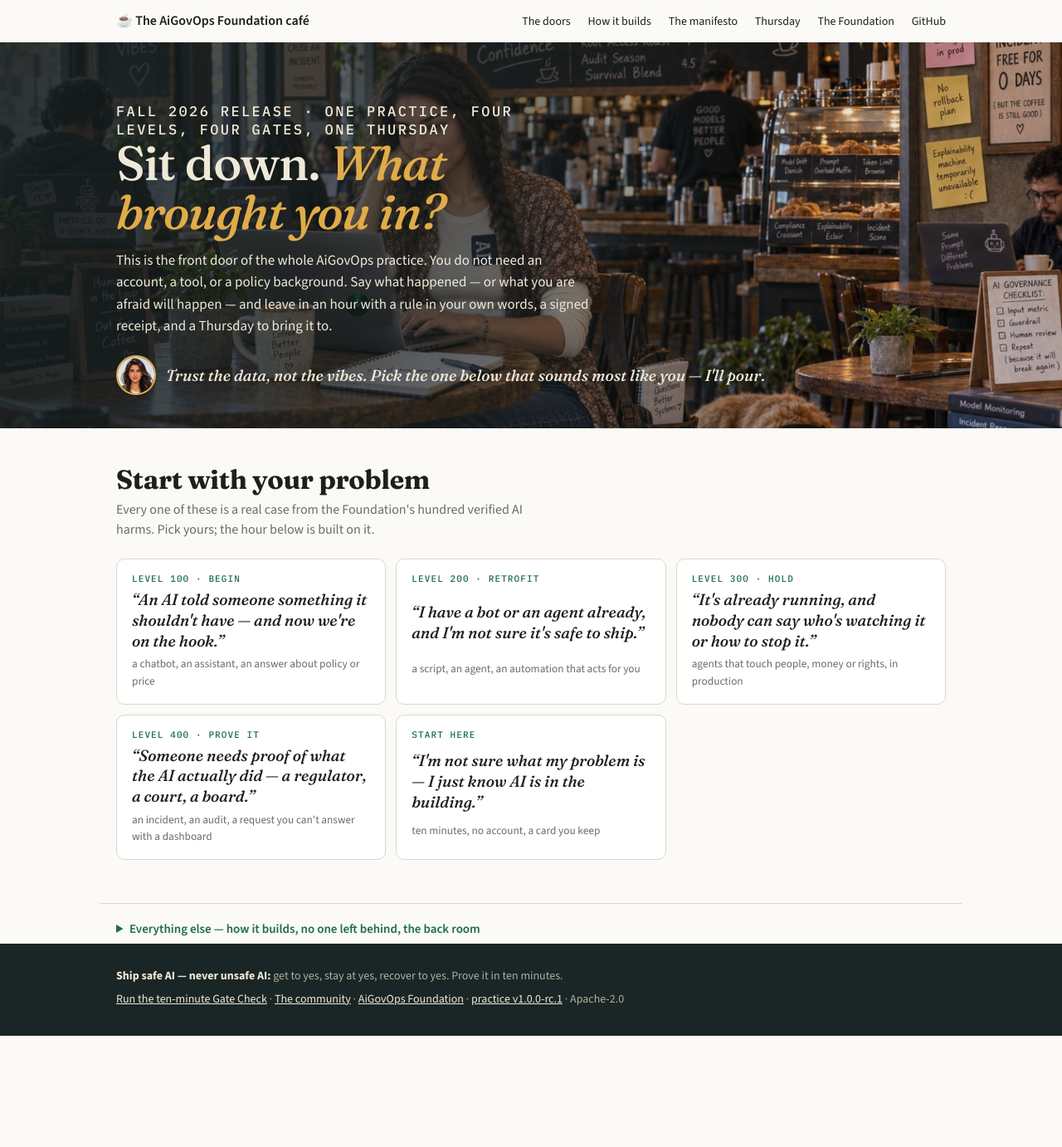
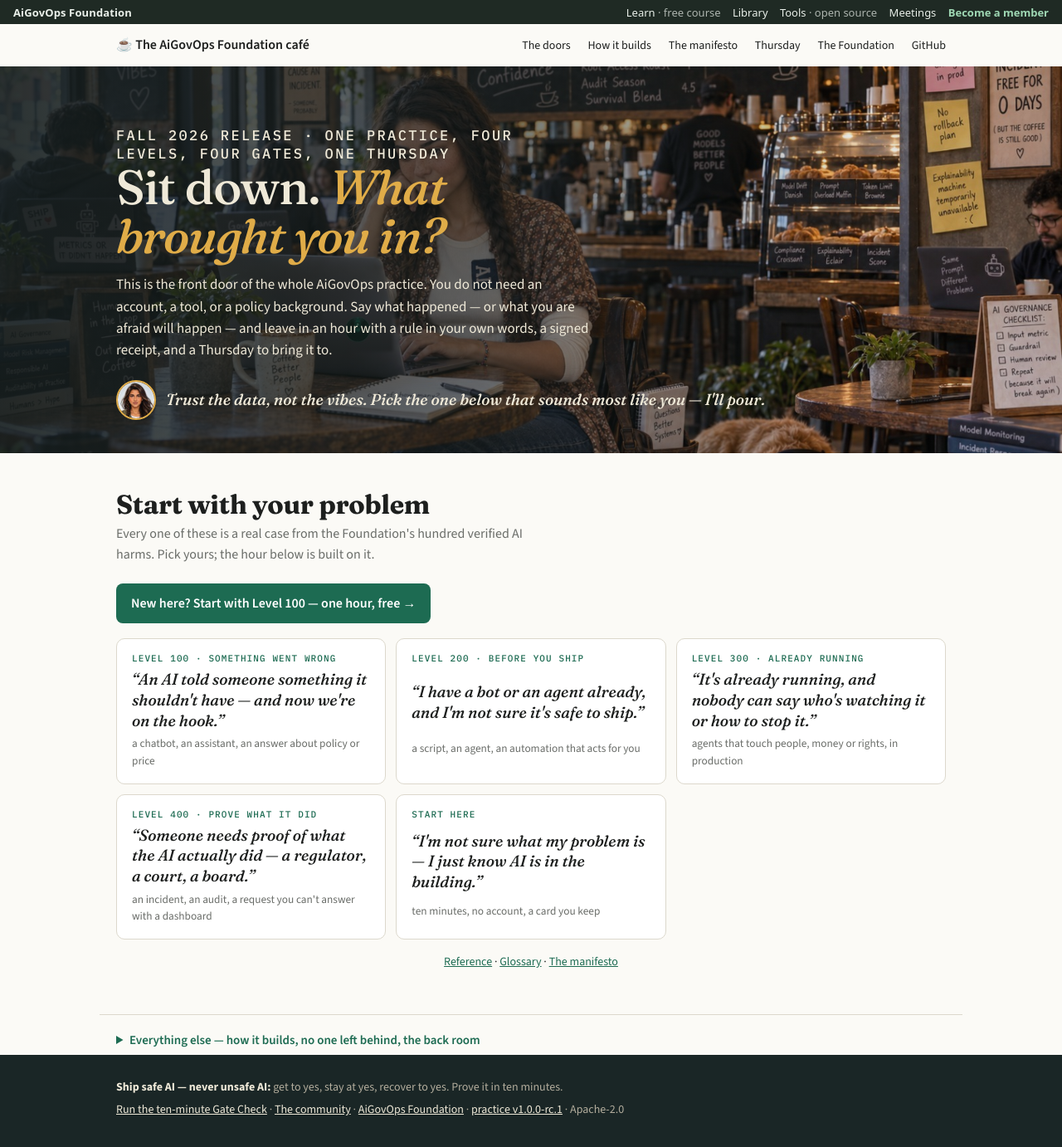
Before and after one commit to aigovops-foundation/aigovops, a Jekyll site: the page practice/index.html, which Jekyll copies as it is, in a window 1280 px wide. Shown: the whole page at 83% size. Built offline with Jekyll 4.4.1, drawn with Linux system fonts in a browser that asks for light colours; before the commit the page ends 1248 px from its top, so only the background shows below that.

Commit message:
feat(ux): simplify Practice start path
Co-Authored-By: Bob Rapp <robertrapp@bobrapp.cloud>

```diff
--- a/practice/index.html
+++ b/practice/index.html
@@ -49,6 +49,11 @@
   section{padding-block:44px}
   h2{font:700 clamp(24px,3vw,32px)/1.1 var(--display);margin:0 0 6px;letter-spacing:-.01em;text-wrap:balance}
   .lead{color:var(--mute);margin:0 0 22px;max-width:62ch}
+  .start-cta-row{margin-bottom:18px}
+  .start-cta{display:inline-block;background:var(--green-ink);color:#fff;font-weight:600;text-decoration:none;padding:12px 18px;border-radius:8px}
+  .start-cta:hover{filter:brightness(1.06)}
+  .start-cta:focus-visible{outline:2px solid var(--amber);outline-offset:3px}
+  .door-links{margin:16px 0 0;text-align:center;font-size:14px}
   .doors{display:grid;grid-template-columns:repeat(auto-fit,minmax(260px,1fr));gap:12px}
   .door{text-align:left;background:#fff;border:1px solid var(--line);border-radius:10px;padding:16px 18px;cursor:pointer;font:inherit;color:inherit;display:grid;gap:6px;transition:border-color .15s,transform .15s}
   .door:hover{border-color:var(--green)}.door:focus-visible{outline:2px solid var(--amber);outline-offset:3px}
@@ -109,6 +114,29 @@
 </style>
 </head>
 <body>
+<!-- AiGovOps Foundation bar v1 — identical on every Foundation subdomain. Self-contained; no external assets. -->
+<nav class="agf-bar" aria-label="AiGovOps Foundation">
+  <a class="agf-bar__home" href="https://www.aigovops-foundation.com/">AiGovOps Foundation</a>
+  <ul class="agf-bar__links">
+    <li><a href="https://practice.aigovops-foundation.com/">Learn <span class="agf-bar__hint">· free course</span></a></li>
+    <li><a href="https://community.aigovops-foundation.com/library/">Library</a></li>
+    <li><a href="https://www.aigovops-foundation.com/open-source.html">Tools <span class="agf-bar__hint">· open source</span></a></li>
+    <li><a href="https://practice.aigovops-foundation.com/docs/THURSDAY.html">Meetings</a></li>
+    <li><a class="agf-bar__join" href="https://community.aigovops-foundation.com/signin.html">Become a member</a></li>
+  </ul>
+</nav>
+<style>
+.agf-bar{display:flex;flex-wrap:wrap;align-items:center;justify-content:space-between;gap:.25rem 1rem;padding:.35rem 1rem;background:#1f2a24;color:#e9efe9;font:500 13px/1.4 system-ui,-apple-system,"Segoe UI",sans-serif;position:relative;z-index:50}
+.agf-bar a{color:inherit;text-decoration:none}
+.agf-bar a:hover,.agf-bar a:focus-visible{text-decoration:underline}
+.agf-bar a:focus-visible{outline:2px solid #9fd8b4;outline-offset:2px;border-radius:2px}
+.agf-bar__home{font-weight:700;letter-spacing:.01em}
+.agf-bar__links{display:flex;flex-wrap:wrap;gap:.15rem .9rem;list-style:none;margin:0;padding:0}
+.agf-bar__hint{opacity:.7;font-weight:400}
+.agf-bar__join{font-weight:700;color:#9fd8b4!important}
+@media (max-width:560px){.agf-bar__hint{display:none}.agf-bar{font-size:12px}}
+@media print{.agf-bar{display:none}}
+</style>
 <div class="wrap nav" role="navigation" aria-label="Practice">
   <b>☕ The AiGovOps Foundation café</b>
   <a href="https://www.aigovops-foundation.com/#problem">The doors</a>
@@ -131,14 +159,16 @@
 <section id="problem" class="wrap">
   <h2>Start with your problem</h2>
   <p class="lead">Every one of these is a real case from the Foundation's hundred verified AI harms. Pick yours; the hour below is built on it.</p>
+  <div class="start-cta-row"><a class="start-cta" href="levels/100-begin/WORKSHEET.html">New here? Start with Level 100 — one hour, free →</a></div>
   <div class="doors" id="doors"></div>
   <noscript><ul class="doors-noscript">
-    <li><a href="levels/100-begin/WORKSHEET.html">Level 100 · Begin — An AI told someone something it shouldn't have — and now we're on the hook.</a></li>
-    <li><a href="levels/200-retrofit/WORKSHEET.html">Level 200 · Retrofit — I have a bot or an agent already, and I'm not sure it's safe to ship.</a></li>
-    <li><a href="levels/300-hold/WORKSHEET.html">Level 300 · Hold — It's already running, and nobody can say who's watching it or how to stop it.</a></li>
-    <li><a href="levels/400-prove/WORKSHEET.html">Level 400 · Prove it — Someone needs proof of what the AI actually did.</a></li>
+    <li><a href="levels/100-begin/WORKSHEET.html">Level 100 · Something went wrong — An AI told someone something it shouldn't have — and now we're on the hook.</a></li>
+    <li><a href="levels/200-retrofit/WORKSHEET.html">Level 200 · Before you ship — I have a bot or an agent already, and I'm not sure it's safe to ship.</a></li>
+    <li><a href="levels/300-hold/WORKSHEET.html">Level 300 · Already running — It's already running, and nobody can say who's watching it or how to stop it.</a></li>
+    <li><a href="levels/400-prove/WORKSHEET.html">Level 400 · Prove what it did — Someone needs proof of what the AI actually did.</a></li>
     <li><a href="https://community.aigovops-foundation.com/gate-check.html?src=cafe">Not sure yet — the ten-minute Gate Check.</a></li>
   </ul></noscript>
+  <p class="door-links"><a href="docs/reference/">Reference</a> · <a href="https://www.aigovops-foundation.com/glossary.html#practice">Glossary</a> · <a href="MANIFESTO.html">The manifesto</a></p>
   <div class="hour" id="hour" aria-live="polite"></div>
 </section>
 
@@ -200,7 +230,7 @@
 (function(){
   const P = "https://practice.aigovops-foundation.com/";
   const DOORS = [
-    {id:"promise", level:"100", name:"Begin", gate:"the pre-pend gate",
+    {id:"promise", level:"100", name:"Something went wrong", gate:"the pre-pend gate",
      q:"An AI told someone something it shouldn't have — and now we're on the hook.",
      hint:"a chatbot, an assistant, an answer about policy or price",
      caseId:"VH-001", caseName:"Air Canada", caseLine:"In 2022 Air Canada's chatbot told a grieving passenger he could claim a bereavement fare after travelling. The policy said the opposite. The tribunal held the airline to its chatbot's word.",
@@ -208,7 +238,7 @@
      time:"45 minutes · nothing installed", ws:"levels/100-begin/WORKSHEET.html",
      receipt:"Beacon in worksheet mode — one button; a key made in front of you, receipts signed, the three values on screen",
      wren:"Bring the bundle hash Thursday. The first five minutes are for receipts."},
-    {id:"ship", level:"200", name:"Retrofit", gate:"the policy gates",
+    {id:"ship", level:"200", name:"Before you ship", gate:"the policy gates",
      q:"I have a bot or an agent already, and I'm not sure it's safe to ship.",
      hint:"a script, an agent, an automation that acts for you",
      caseId:"VH-022 · VH-056", caseName:"the $1 Chevy · Knight Capital", caseLine:"A dealership's chatbot agreed to sell a Tahoe for a dollar; a trading firm's deploy lost $440M in 45 minutes. Both shipped without a rule that could refuse.",
@@ -216,7 +246,7 @@
      time:"60 minutes · one install", ws:"levels/200-retrofit/WORKSHEET.html",
      receipt:"a CI run that refused a downgrade, and the chain of receipts behind it",
      wren:"Your policy is a pull request. I'll pair you with a 100 on Thursday."},
-    {id:"running", level:"300", name:"Hold", gate:"the operate gate",
+    {id:"running", level:"300", name:"Already running", gate:"the operate gate",
      q:"It's already running, and nobody can say who's watching it or how to stop it.",
      hint:"agents that touch people, money or rights, in production",
      caseId:"VH-015 · VH-035 · VH-011", caseName:"Arup · Cigna PXDX · nH Predict", caseLine:"A deepfake call moved $25M; an insurer's algorithm denied 300,000 claims in two months; a benefits model overruled doctors. None had a hold a human could catch.",
@@ -224,7 +254,7 @@
      time:"60 minutes today · a week of traffic in Fall", ws:"levels/300-hold/WORKSHEET.html",
      receipt:"a hold that decayed on schedule, in the chain, with the number of actions it covered",
      wren:"A hold decays in hours. Pick the one action you'd least like to explain, and gate that first."},
-    {id:"prove", level:"400", name:"Prove it", gate:"the audit gate",
+    {id:"prove", level:"400", name:"Prove what it did", gate:"the audit gate",
      q:"Someone needs proof of what the AI actually did — a regulator, a court, a board.",
      hint:"an incident, an audit, a request you can't answer with a dashboard",
      caseId:"VH-013 · VH-003 · VH-088", caseName:"Robodebt · Toeslagenaffaire · Horizon", caseLine:"Three governments' systems accused hundreds of thousands of people, and nobody could reproduce what the systems had done. The evidence should have been a bundle, not a memory.",
```
Also changed, not shown: practice/_layouts/default.html (+23 -0 lines).
